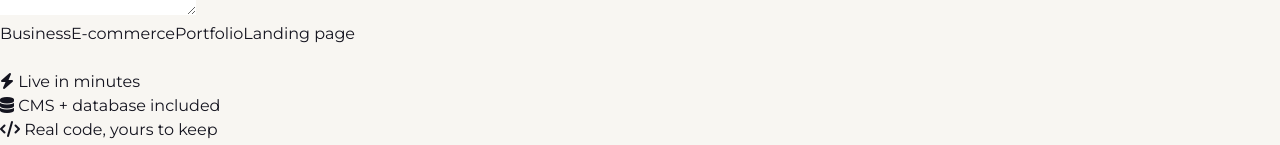
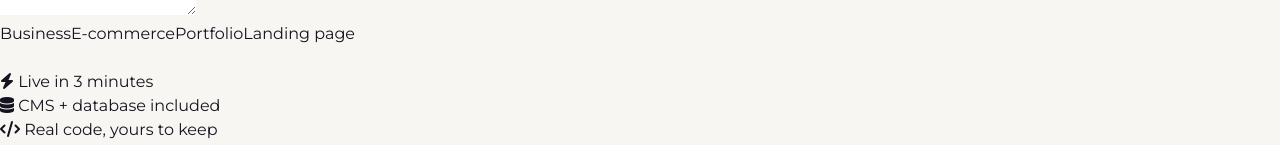
Before and after one commit to AndrewSaka/nextjs-sitenow.ai, a Next.js app: page /staging in a window 1280 px wide. Shown: the part 802-947 px from the top of the page. Built offline with nearby package versions, Linux system fonts and the light colour scheme.

Commit message:
update: copy

```diff
--- a/src/components/staging/sn-hero.tsx
+++ b/src/components/staging/sn-hero.tsx
@@ -60,7 +60,7 @@ const SnHero = () => {
         </p>
         <AiBuilderMock />
         <div className="sn-hero-meta">
-          <div className="sn-hero-meta-item"><i className="fa-solid fa-bolt" /> Live in minutes</div>
+          <div className="sn-hero-meta-item"><i className="fa-solid fa-bolt" /> Live in 3 minutes</div>
           <div className="sn-hero-meta-sep" />
           <div className="sn-hero-meta-item"><i className="fa-solid fa-database" /> CMS + database included</div>
           <div className="sn-hero-meta-sep" />
```
